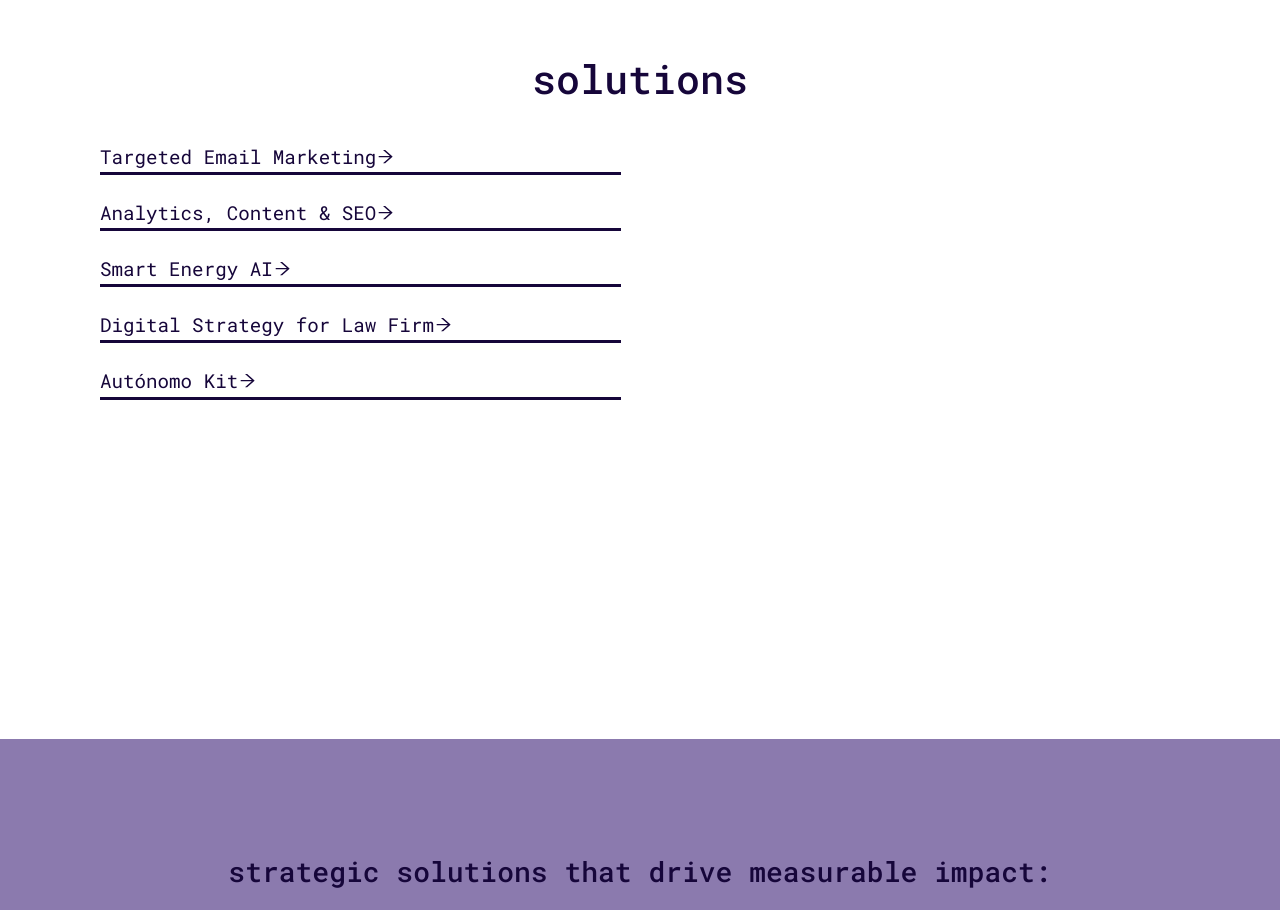
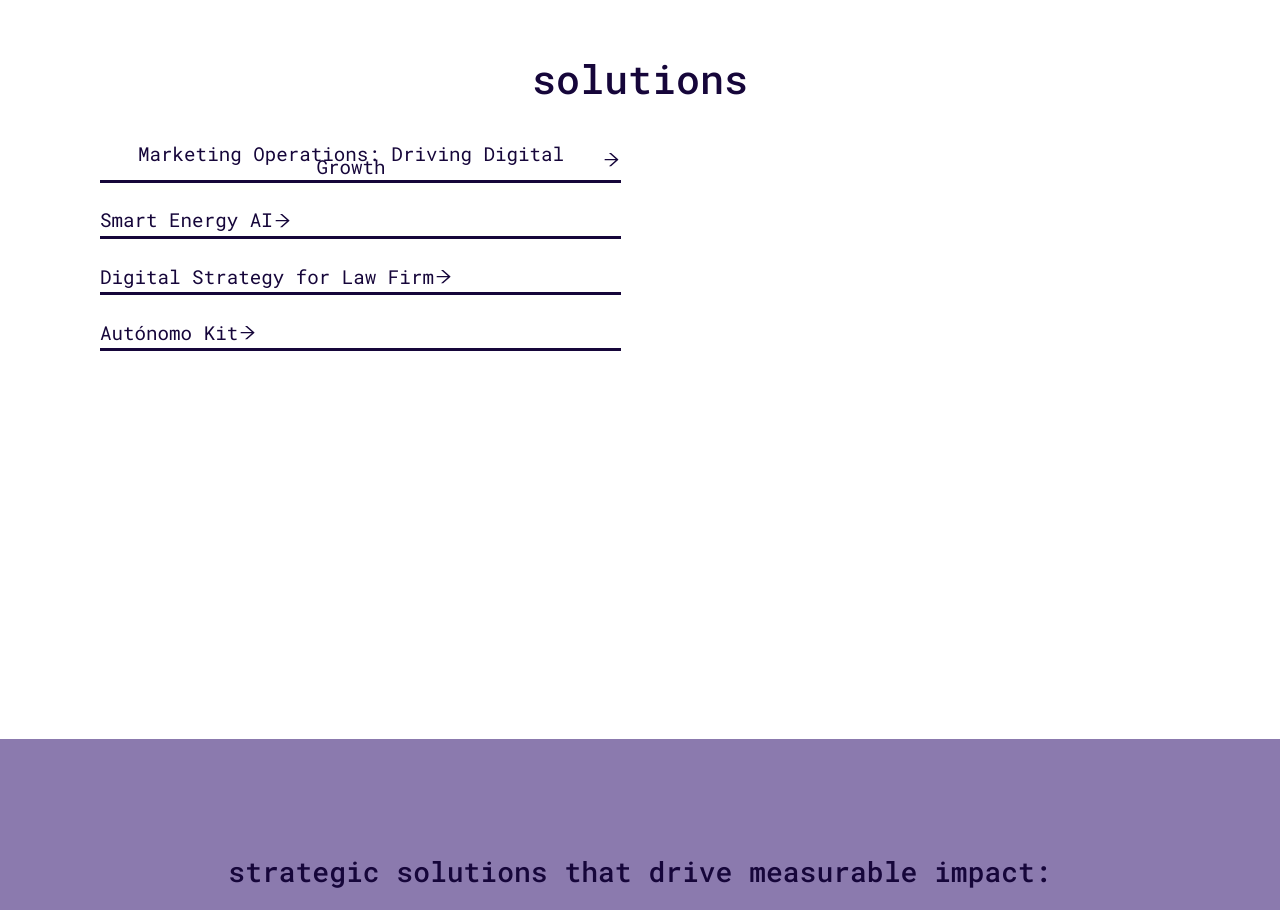
Before and after one commit to dinaspencer/dina-portfolio-redesign, a React (Create React App) app: page / in a window 1280 px wide. Shown: the part 1800-2710 px from the top of the page. Built offline with nearby package versions, Linux system fonts and the light colour scheme.

Commit message:
edit project portfolio

```diff
--- a/src/components/Dev.js
+++ b/src/components/Dev.js
@@ -31,7 +31,7 @@ function OffCanvasExample({ name, description, skills, image, link, ...props })
             <p className="dev-project-item">{description}</p>
             <p className="dev-project-item"><strong>Skills: {skills}</strong></p>
 
-            <Button className="dev-modal-btn" href={link} target="blank">See live project</Button>
+            <Button className="dev-modal-btn" href={link} target="blank">View My Work</Button>
           </Offcanvas.Body>
         </Offcanvas>
       </>
--- a/src/data.js
+++ b/src/data.js
@@ -2,24 +2,24 @@ export const projects = [
 
   {
             "id": 8,
-            "title": "Targeted Email Marketing",
-            "description": "PharmaBoardroom, a B2B digital publisher focused on the pharmaceutical industry, needed to increase organic traffic to attract new advertisers and establish itself as a leading voice in the pharma sector. My role was to oversee our digital presence and drive measurable growth in both audience reach and engagement. To improve our email engagement, I took a technical and strategic approach: Learned HTML and CSS to enhance email design and ensure mobile responsiveness; improved subject lines to resonate with our audience; segmented our subscriber list based on industry role, geography, and engagement history to deliver more personalized content; analyzed open rates, click-through rates, and unsubscribe patterns to continuously refine our approach.",
-            "skills": "Content Strategy, HTML, CSS, MailChimp, UX Design",
-            "thumbnail": "img/email.png",
-            "link": "https://dinaspencer.net/china-digest.html",
+            "title": "Marketing Operations: Driving Digital Growth",
+            "description": "PharmaBoardroom, a B2B digital publisher focused on the pharmaceutical industry, needed to increase organic traffic to attract new advertisers and establish itself as a leading voice in the pharma sector. I used Google Analytics to identify that organic search traffic was underperforming industry benchmarks. By developing a targeted SEO strategy focused on high-value pharma keywords, I grew monthly traffic from 70,000-80,000 to over 100,000 visitors in six months—a 30% increase. I also optimized email marketing campaigns (20% improvement) and social media strategy (50% follower growth), establishing PharmaBoardroom as a more credible voice in pharmaceutical media.",
+            "skills": "Google Analytics, SEO, Content Strategy, Social Media Strategy, Email Marketing, MailChimp",
+            "thumbnail": "img/pbr.png",
+            "link": "https://dinaspencer.net/pdf/DinaSpencer_CaseStudy_Marketing_compressed.pdf",
           },
-          {
+          /* {
             "id": 7,
             "title": "Analytics, Content & SEO",
             "description": "At PharmaBoardroom, I implemented Google Analytics tracking to understand current traffic patterns of the monthly 100,000 visitors. By analyzing user behavior, bounce rates, and referral sources, I identified that our organic search traffic was significantly underperforming compared to industry benchmarks. I also discovered that certain topic areas were generating disproportionate engagement, while others were being ignored. Based on these insights, I researched and wrote articles following a targeted SEO strategy focusing on high-value keywords relevant to pharma industry decision-makers.",
             "skills": "Google Analytics, SEO, Content Strategy, Research, WordPress",
             "thumbnail": "img/pbr.png",
             "link": "https://pharmaboardroom.com/editor/?author_id=21609",
-          },
+          }, */
   {
             "id": 1,
             "title": "Smart Energy AI",
-            "description": "For my MBA final project with UNIR, I developed a product from ideation and strategy to hypothetical launch for GD Energy Services using SWOT, PESTEL and market analysis, positioning and segmentation strategy, financial and operational plans. The product is Smart Energy AI, an AI-based platform that monitors and reduces energy emissions in large industrial plants. The objective was to create a competitive advantage for GDES with a scalable, profitable and innovative solution.",
+            "description": "For my final project in my MBA at UNIR, I developed a product from ideation and strategy to hypothetical launch for GD Energy Services using SWOT, PESTEL and market analysis, positioning and segmentation strategy, financial and operational plans. The product is Smart Energy AI, an AI-based platform that monitors and reduces energy emissions in large industrial plants. The objective was to create a competitive advantage for GDES with a scalable, profitable and innovative solution. This final project won a Special Mention award in sustainability.",
             "skills": "Strategy, Analysis, Communication, Marketing, Financial Planning",
             "thumbnail": "img/mba-thumbnail.png",
             "link": "https://dinaspencer.net/pdf/GDES_PPT_DEFENSA.pdf",
```
